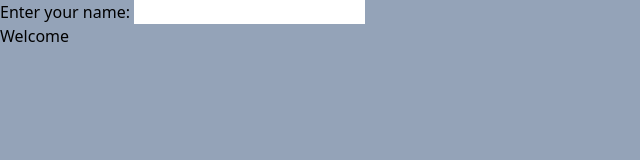
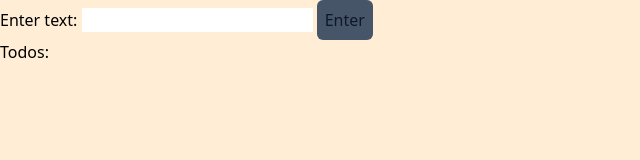
Before and after one commit to KaverzaCyberSchizo/Kaverza-Victoria-GIKIT-1255-Web, a website built with Vite: page index.html in a window 1280 px wide. Shown: the whole page, without its empty margins (0-640 px from the left). Built offline with nearby package versions, Linux system fonts and the light colour scheme.

Commit message:
lesson 3 - start

```diff
--- a/index.html
+++ b/index.html
@@ -13,10 +13,12 @@
   </style>
 </head>
 
-<body class="bg-slate-400">
- Enter your name:
- <input type="text" />
- <div id="output"></div>
+<body class="bg-orange-100">
+  Enter text:
+  <input id="input" type="text" />
+  <button class="bg-slate-600 text-slate-900 p-2 rounded-md hover:bg-slate-200" id="enter">Enter</button>
+  <div>Todos:</div>
+  <div id="output"></div>
   <script type="module" src="main.js"></script>
 </body>
 </html>
--- a/main.js
+++ b/main.js
@@ -1,3 +1,20 @@
-document
-.getElementById('output')
-.innerText = 'Welcome'
+//document
+//.getElementById('output')
+//.innerText = 'Welcome';
+
+const domOutput = document.getElementById('output');
+const domInput = document.getElementById('input');
+const domButton = document.getElementById('enter');
+
+// domOInput.value = '123';
+// domOutput.innerText = 'Welcome';
+
+domInput.oninput = function(event) {
+  console.log('oninput', event);
+  // domOutput.innerText = 'Hello, ' + event.target.value;
+}
+
+domButton.onclick = function(event) {
+  console.log('onclick', event);
+  domOutput.innerHTML = domOutput.innerHTML + `<div>${domInput.value}</div>`;
+}
```
